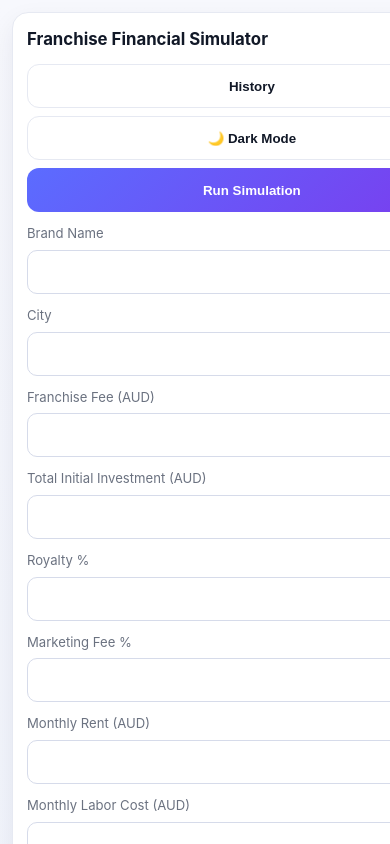
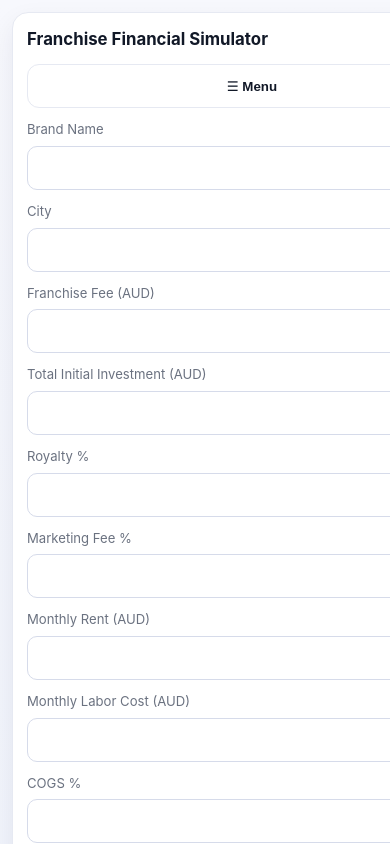
Before and after one commit to carltonqu/Franchise-Simulator, a React app in the folder frontend/: page / in a window 390 px wide. Shown: the top 844 px of the page. Built offline with nearby package versions, Linux system fonts and the light colour scheme; the HTML template or start-up script is replaced by a standard one.

Commit message:
Add mobile hamburger actions and fix responsive history drawer

```diff
--- a/frontend/src/App.css
+++ b/frontend/src/App.css
@@ -97,10 +97,20 @@ body {
   margin-bottom: 12px;
 }
 
+.header-controls {
+  display: flex;
+  align-items: center;
+  gap: 10px;
+}
+
 .header-actions {
   display: flex;
   align-items: center;
   gap: 10px;
+}
+
+.menu-toggle {
+  display: none;
 }
 
 .theme-toggle {
@@ -306,6 +316,20 @@ th { background: var(--table-head); color: var(--muted); }
     align-items: stretch;
   }
 
+  .header-controls {
+    width: 100%;
+    flex-direction: column;
+    align-items: stretch;
+  }
+
+  .menu-toggle {
+    display: inline-flex;
+    align-items: center;
+    justify-content: center;
+    min-height: 44px;
+    width: 100%;
+  }
+
   .header-actions {
     width: 100%;
     flex-wrap: wrap;
@@ -341,9 +365,17 @@ th { background: var(--table-head); color: var(--muted); }
   }
 
   .header-actions {
-    display: grid;
+    display: none;
     grid-template-columns: 1fr;
     gap: 8px;
+    border: 1px solid var(--border);
+    border-radius: 12px;
+    padding: 8px;
+    background: var(--panel);
+  }
+
+  .header-actions.open {
+    display: grid;
   }
 
   .header-btn,
@@ -390,10 +422,28 @@ th { background: var(--table-head); color: var(--muted); }
     grid-template-columns: 1fr;
   }
 
+  .history-overlay {
+    justify-content: stretch;
+    align-items: stretch;
+  }
+
   .history-drawer {
     width: 100vw;
+    max-width: 100vw;
+    height: 100dvh;
     padding: 12px;
     border-left: none;
+    border-radius: 0;
+    animation: none;
+  }
+
+  .history-drawer-head {
+    position: sticky;
+    top: 0;
+    z-index: 2;
+    background: var(--panel);
+    padding-bottom: 8px;
+    border-bottom: 1px solid var(--border);
   }
 
   .history-pagination {
--- a/frontend/src/App.jsx
+++ b/frontend/src/App.jsx
@@ -55,6 +55,7 @@ export default function App() {
   const [historyPage, setHistoryPage] = useState(1)
   const [loadedFromHistory, setLoadedFromHistory] = useState(false)
   const [showHistoryPanel, setShowHistoryPanel] = useState(false)
+  const [showHeaderMenu, setShowHeaderMenu] = useState(false)
   const [showFormValidation, setShowFormValidation] = useState(false)
   const [displayCurrency, setDisplayCurrency] = useState('AUD')
   const [fxRate, setFxRate] = useState(1)
@@ -481,24 +482,48 @@ export default function App() {
         <section className="panel">
           <div className="header-row">
             <h1>Franchise Financial Simulator</h1>
-            <div className="header-actions">
+            <div className="header-controls">
+              <button
+                className="theme-toggle menu-toggle"
+                type="button"
+                aria-label="Toggle quick actions menu"
+                onClick={() => setShowHeaderMenu((prev) => !prev)}
+              >
+                ☰ Menu
+              </button>
+
+              <div className={`header-actions ${showHeaderMenu ? 'open' : ''}`}>
                 <button
                   className="theme-toggle header-btn"
                   type="button"
-                onClick={() => setShowHistoryPanel(true)}
+                  onClick={() => {
+                    setShowHistoryPanel(true)
+                    setShowHeaderMenu(false)
+                  }}
                 >
                   History
                 </button>
                 <button
                   className="theme-toggle header-btn"
                   type="button"
-                onClick={() => setTheme((prev) => (prev === 'light' ? 'dark' : 'light'))}
+                  onClick={() => {
+                    setTheme((prev) => (prev === 'light' ? 'dark' : 'light'))
+                    setShowHeaderMenu(false)
+                  }}
                 >
                   {theme === 'light' ? '🌙 Dark Mode' : '☀️ Light Mode'}
                 </button>
-              <button className="primary header-btn" onClick={loadedFromHistory ? handleCreateNewSimulation : handleSubmit} type="button">
+                <button
+                  className="primary header-btn"
+                  onClick={() => {
+                    ;(loadedFromHistory ? handleCreateNewSimulation : handleSubmit)()
+                    setShowHeaderMenu(false)
+                  }}
+                  type="button"
+                >
                   {loadedFromHistory ? 'Create New Simulation' : 'Run Simulation'}
                 </button>
+              </div>
             </div>
           </div>
 
```
Lines whose indentation alone changed are shown as unchanged.
